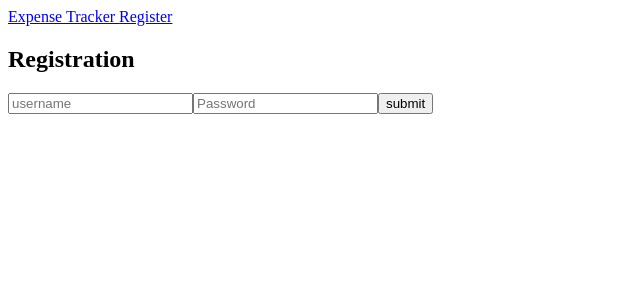
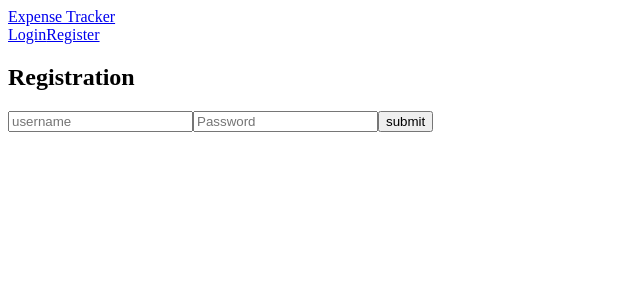
Before and after one commit to ojasvi004/ExpenseTracker, a React (Vite) app in the folder client/: page /register in a window 1280 px wide. Shown: the top 300 px of the page, without its empty margins (0-640 px from the left). Built offline with nearby package versions, Linux system fonts and the light colour scheme.

Commit message:
update Header

```diff
--- a/client/package.json
+++ b/client/package.json
@@ -14,6 +14,7 @@
     "dotenv": "^16.4.5",
     "react": "^18.3.1",
     "react-dom": "^18.3.1",
+    "react-icons": "^5.3.0",
     "react-router-dom": "^6.26.1"
   },
   "devDependencies": {
--- a/client/src/Pages/ExpensePage.jsx
+++ b/client/src/Pages/ExpensePage.jsx
@@ -1,7 +1,6 @@
 import { useState, useEffect } from "react";
 import axios from "axios";
 import Transactions from "../components/Transactions";
-
 const ExpensePage = () => {
   const [transactions, setTransactions] = useState([]);
 
--- a/client/src/components/Header.jsx
+++ b/client/src/components/Header.jsx
@@ -1,9 +1,34 @@
 import { Link } from "react-router-dom";
+import { useContext } from "react";
+import UserContext from "../context/UserContext";
+import { IoIosAddCircleOutline } from "react-icons/io";
+
 const Header = () => {
+  const { user } = useContext(UserContext);
+
   return (
     <header>
-      <Link to="/expenses">Expense Tracker </Link>
-      <Link to="/register">Register</Link>
+      <Link to="/expenses" className="header-link">
+        Expense Tracker
+      </Link>
+      <nav>
+        {user ? (
+          <>
+            <Link to="/create" className="post-btn">
+              <IoIosAddCircleOutline />
+            </Link>
+          </>
+        ) : (
+          <>
+            <Link to="/login" className="auth-link">
+              Login
+            </Link>
+            <Link to="/register" className="auth-link">
+              Register
+            </Link>
+          </>
+        )}
+      </nav>
     </header>
   );
 };
```
Also changed, not shown: 1 other file (tests, documents, lock files or other folders).
